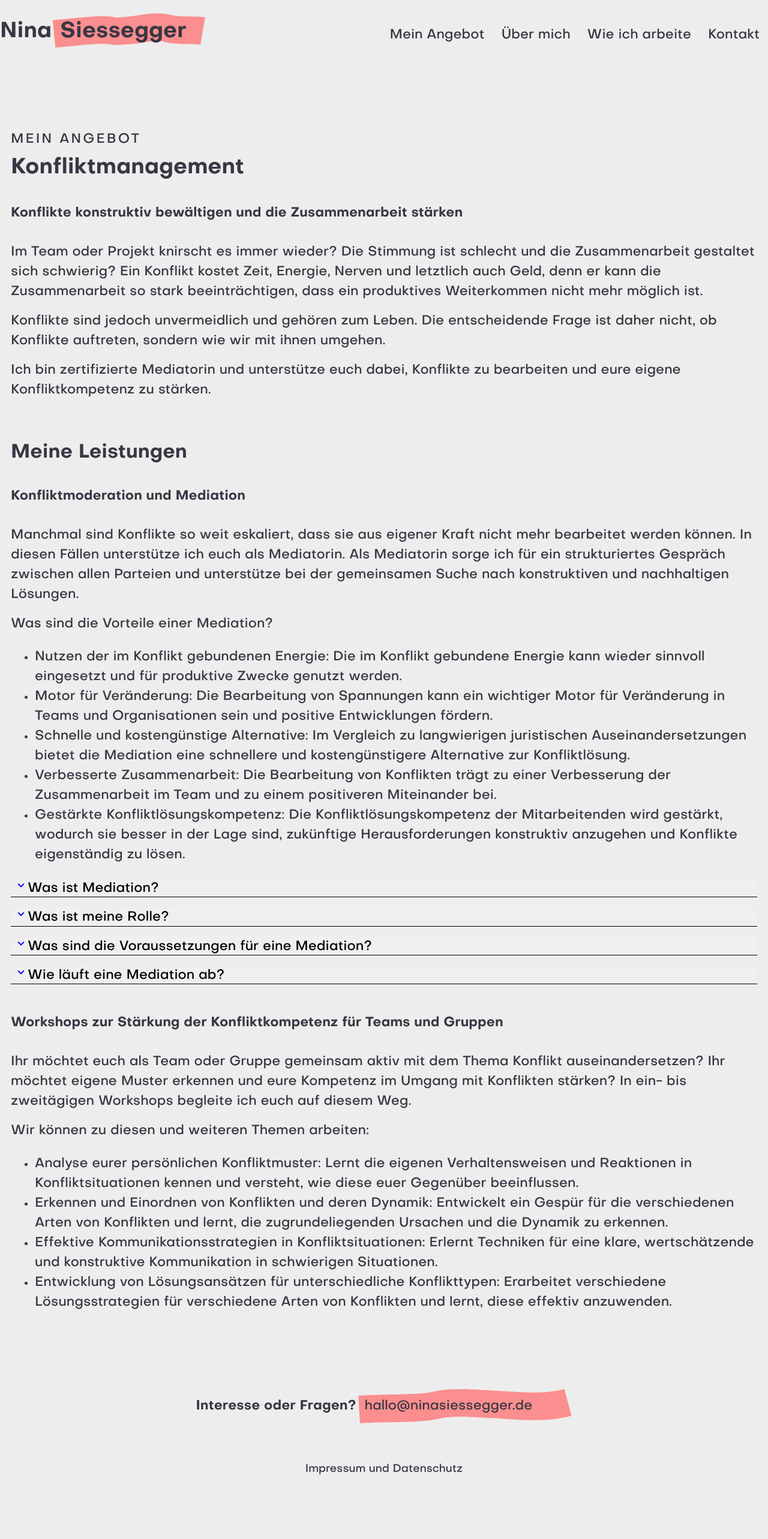
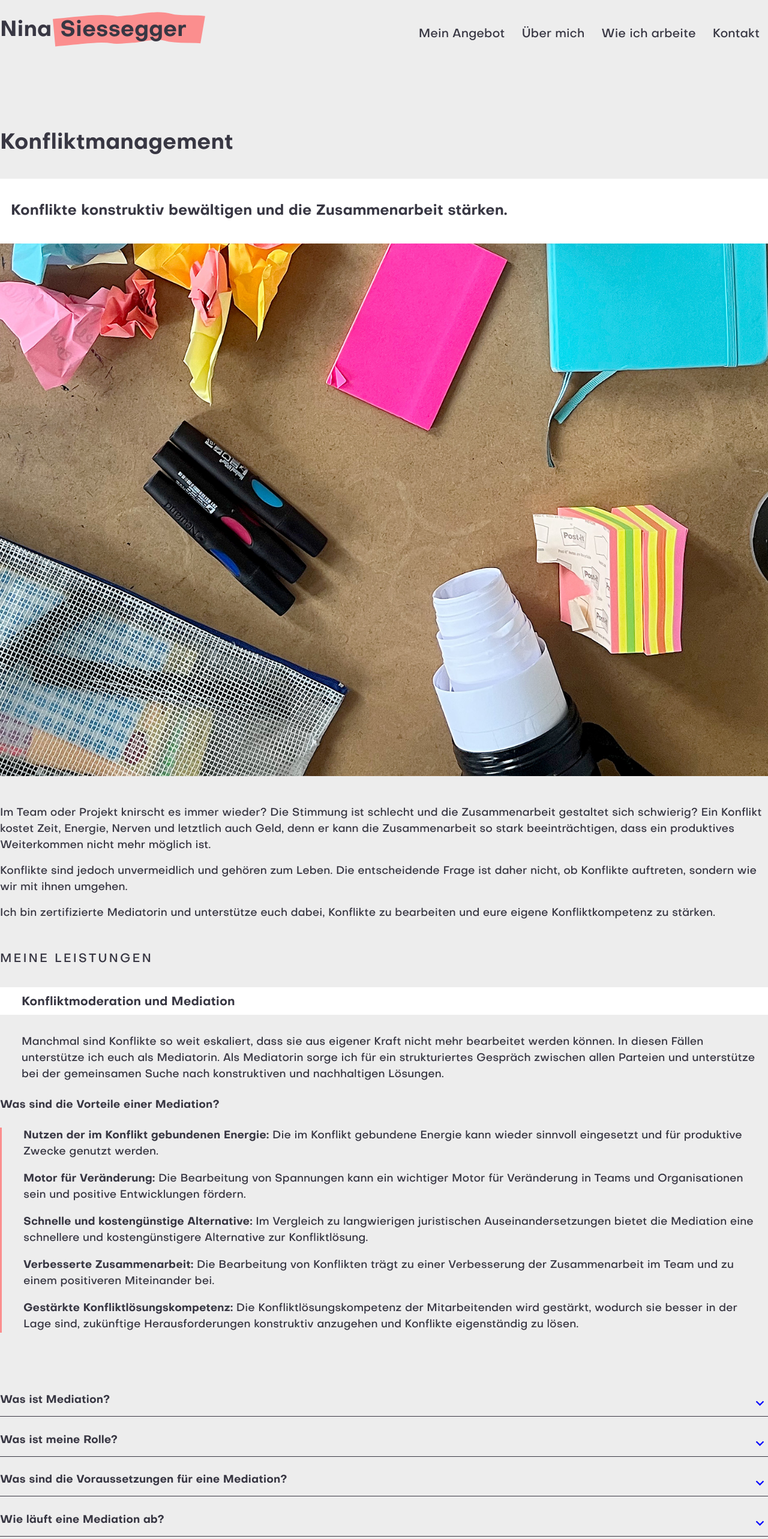
Before and after one commit to sssggr/ninasiessegger, a Nuxt app: page /konfliktmanagement in a window 1280 px wide. Shown: the top 2566 px of the page at 60% size. Before the commit the page ends 2527 px from the top, so only its background shows below. Built offline with nearby package versions, Linux system fonts and the light colour scheme.

Commit message:
Konfliktmanagement plus diverse CSS-Anpassungen

```diff
--- a/assets/css/base.css
+++ b/assets/css/base.css
@@ -12,10 +12,15 @@
   --fs-big: 1.75rem;
   --fs-bigger: 2rem;
   --fs-biggest: 2.25rem;
+
+  /* flexbox gutter */
+  --gutter: 2.25rem;
 }
+
+
 @media all and (max-width: 1520px) {
   :root{
-    --fs-basic: 1.375rem;
+    --fs-basic: 1.25rem;
     --fs-smaller: 1.125rem;
     --fs-big: 1.75rem;
     --fs-bigger: 2rem;
@@ -84,13 +89,14 @@ html {
   line-height: 1.5;
   -webkit-font-smoothing: antialiased;
   -moz-osx-font-smoothing: grayscale;
+  box-sizing: border-box;
 }
 
 body {
   background-color: var(--gray);
   font-family: "Objectivity", sans-serif;
   font-weight: 500;
-  font-size: var(--fs-basic);
+  font-size: var(--fs-smaller);
   color: var(--black);
 }
 
@@ -100,6 +106,16 @@ a {
 
 a:visited {
   color: var(--black);
+  text-decoration: none;
+}
+p a {
+  text-decoration: none;
+  border-color: var(--blue);
+  border-style: solid;
+  border-width: 0 0 1px 0;
+}
+p a:hover{
+  border-color: var(--red);
 }
 
 .wrap {
@@ -119,25 +135,38 @@ h2 {
   font-weight: 500;
   text-transform: uppercase;
   letter-spacing: 3px;
-  margin-bottom: 0.25rem;
+  margin-bottom: 2rem;
+  margin-top: 3rem;
 }
 
 h3 {
   font-size: var(--fs-basic);
   font-weight: 700;
-  margin: 0;
+  margin: 1rem 0;
 }
-
-p ~ h2{
-  font-size: var(--fs-bigger);
-  font-weight: 700;
-  letter-spacing: normal;
-  margin: 4rem 0 2rem;
-  text-transform: none;
+h3.offer-headline{
+  background-color: #FFFFFF;
+  padding: 0.5em var(--gutter) 0.3em;
+  margin-bottom: 2rem;
+}
+h4{
+  font-size: var(--fs-smaller);
 }
 
 p {
   margin: 0 0 1rem;
+}
+p.offer-text{
+  padding-left: var(--gutter);
+}
+ul.offer-list{
+  padding-left: var(--gutter);
+  border-left:solid 3px var(--red);
+}
+
+ul.offer-list li{
+  list-style: none;
+  margin-bottom: 1em;
 }
 
 .btn{
@@ -152,13 +181,24 @@ p {
 }
 
 a:hover.btn {
-  font-weight: 700;
+  background-color:#FB8E8E;
+  color: #383743;
 }
 
 a:visited.btn {
   color: var(--white);
 }
 
+.button-container .btn {
+  margin: 2rem;
+}
+hr {
+  border-style: dashed;
+  border-color: #0000FF;
+  border-width: 1px;
+  margin-top: 4rem;
+  margin-bottom: 5rem;
+}
 .hg-marker-container {
   position: relative;
   z-index: 0;
@@ -190,7 +230,50 @@ a:visited.btn {
   width: 100%;
 }
 
-/* Flexboxgrid: more gutter */
+/* Hero */
+
+.hero {
+  background-color: var(--white);
+  margin-bottom: 3rem;
+}
+.hero div {
+  padding: 0;
+}
+.hero > div {
+  display: flex;
+  flex-direction: column;
+  justify-content: space-between;
+}
+.hero-item1 {
+  order:1;
+}
+.hero-item2 {
+  order:2;
+}
+.hero h1,
+.hero p {
+  font-size: var(--fs-big);
+  font-weight: 700;
+  padding: var(--gutter);
+  margin-bottom: 0;
+}
+.hero-text-center-vertical {
+  display: flex;
+  flex-direction: row;
+  align-items: center;
+  height: 100%;
+}
+.portrait-container {
+  line-height: 0;
+}
+
+
+/* Flexboxgrid: edit */
+.row {
+  margin-right: calc(-0.5 * var(--gutter));
+  margin-left: calc(-0.5 * var(--gutter));
+}
+
 .col-xs,
 .col-xs-1,
 .col-xs-2,
@@ -203,11 +286,122 @@ a:visited.btn {
 .col-xs-9,
 .col-xs-10,
 .col-xs-11,
-.col-xs-12 {
-  padding-right: 1.125rem;
-  padding-left: 1.125rem;
+.col-xs-12,
+.col-xs-offset-0,
+.col-xs-offset-1,
+.col-xs-offset-2,
+.col-xs-offset-3,
+.col-xs-offset-4,
+.col-xs-offset-5,
+.col-xs-offset-6,
+.col-xs-offset-7,
+.col-xs-offset-8,
+.col-xs-offset-9,
+.col-xs-offset-10,
+.col-xs-offset-11,
+.col-xs-offset-12 {
+  padding-right: calc(0.5 * var(--gutter));
+  padding-left: calc(0.5 * var(--gutter));
+}
+@media only screen and (min-width: 48em) {
+  .col-sm,
+  .col-sm-1,
+  .col-sm-2,
+  .col-sm-3,
+  .col-sm-4,
+  .col-sm-5,
+  .col-sm-6,
+  .col-sm-7,
+  .col-sm-8,
+  .col-sm-9,
+  .col-sm-10,
+  .col-sm-11,
+  .col-sm-12,
+  .col-sm-offset-0,
+  .col-sm-offset-1,
+  .col-sm-offset-2,
+  .col-sm-offset-3,
+  .col-sm-offset-4,
+  .col-sm-offset-5,
+  .col-sm-offset-6,
+  .col-sm-offset-7,
+  .col-sm-offset-8,
+  .col-sm-offset-9,
+  .col-sm-offset-10,
+  .col-sm-offset-11,
+  .col-sm-offset-12 {
+    padding-right: calc(0.5 * var(--gutter));
+    padding-left: calc(0.5 * var(--gutter));
+  }
 }
 
+@media only screen and (min-width: 64em) {
+  .container {
+    width: 65rem;
+  }
+
+  .col-md,
+  .col-md-1,
+  .col-md-2,
+  .col-md-3,
+  .col-md-4,
+  .col-md-5,
+  .col-md-6,
+  .col-md-7,
+  .col-md-8,
+  .col-md-9,
+  .col-md-10,
+  .col-md-11,
+  .col-md-12,
+  .col-md-offset-0,
+  .col-md-offset-1,
+  .col-md-offset-2,
+  .col-md-offset-3,
+  .col-md-offset-4,
+  .col-md-offset-5,
+  .col-md-offset-6,
+  .col-md-offset-7,
+  .col-md-offset-8,
+  .col-md-offset-9,
+  .col-md-offset-10,
+  .col-md-offset-11,
+  .col-md-offset-12 {
+    padding-right: calc(0.5 * var(--gutter));
+    padding-left: calc(0.5 * var(--gutter));
+  }
+}
+
+@media only screen and (min-width: 75em) {
+  .col-lg,
+  .col-lg-1,
+  .col-lg-2,
+  .col-lg-3,
+  .col-lg-4,
+  .col-lg-5,
+  .col-lg-6,
+  .col-lg-7,
+  .col-lg-8,
+  .col-lg-9,
+  .col-lg-10,
+  .col-lg-11,
+  .col-lg-12,
+  .col-lg-offset-0,
+  .col-lg-offset-1,
+  .col-lg-offset-2,
+  .col-lg-offset-3,
+  .col-lg-offset-4,
+  .col-lg-offset-5,
+  .col-lg-offset-6,
+  .col-lg-offset-7,
+  .col-lg-offset-8,
+  .col-lg-offset-9,
+  .col-lg-offset-10,
+  .col-lg-offset-11,
+  .col-lg-offset-12 {
+    padding-right: calc(0.5 * var(--gutter));
+    padding-left: calc(0.5 * var(--gutter));
+  }
+}
 @media all and (max-width: 768px) {
   .container-fluid{
     padding-right: 1.25rem;
--- a/components/Accordion.vue
+++ b/components/Accordion.vue
@@ -1,10 +1,10 @@
 <template>
-    <div>
+    <div class="accordion-container">
         <div v-for="(item, index) in list" :key="index">
             <button @click="toggle(item)" class="accordion-title">
-                <svg v-if="!item.open" class="icon" xmlns="http://www.w3.org/2000/svg" width="1em" height="1em" viewBox="0 0 24 24"><path fill="#0000FF" d="M7.41 8.58L12 13.17l4.59-4.59L18 10l-6 6l-6-6z"/></svg>
-                <svg v-if="item.open" class="icon" xmlns="http://www.w3.org/2000/svg" width="1em" height="1em" viewBox="0 0 24 24"><path fill="#0000FF" d="M7.41 15.41L12 10.83l4.59 4.58L18 14l-6-6l-6 6z"/></svg>
-                <span>{{ item.title }}</span>
+                <span class="accordion-headline">{{ item.title }}</span>
+                <svg v-if="!item.open" class="icon" xmlns="http://www.w3.org/2000/svg" width="1.5em" height="1.5em" viewBox="0 0 24 24"><path fill="#0000FF" d="M7.41 8.58L12 13.17l4.59-4.59L18 10l-6 6l-6-6z"/></svg>
+                <svg v-if="item.open" class="icon" xmlns="http://www.w3.org/2000/svg" width="1.5em" height="1.5em" viewBox="0 0 24 24"><path fill="#0000FF" d="M7.41 15.41L12 10.83l4.59 4.58L18 14l-6-6l-6 6z"/></svg>
             </button>
             <div :class="{ hidden: !item.open }">
                 <div class="accordion-details">
@@ -35,22 +35,37 @@ function toggle(item) {
 </script>
 
 <style scoped>
+.accordion-container{
+    margin: 6rem 0 4rem;
+}
 button {
+    background-color: var(--gray);
     border: none;
-    border-bottom: 1px solid black;
+    border-bottom: 1px solid var(--black);
+    color: var(--black);
+    display: flex;
+    justify-content: space-between;
+    line-height: 1;
+    padding: 0.5rem 0;
     width: 100%;
     text-align: left;
+    font-weight: 700;
 }
-
+button:hover{
+    cursor: pointer;
+}
 .hidden {
     display: none;
 }
 
 .accordion-title {
-    margin-bottom: 1rem;
+    margin: 1.25em 0;
+}
+.accordion-headline{
+    display: inline;
 }
 
-.accordion-details {
+/* .accordion-details {
     margin-left: 1.8rem;
-}
+} */
 </style>
--- a/components/DefaultFooter.vue
+++ b/components/DefaultFooter.vue
@@ -1,18 +1,13 @@
 <template>
   <footer>
-    <div class="footer-email z-100">
-      <strong class="question">Interesse oder Fragen?</strong>
-      <div class="adress-container">
-        <div class="adress">
-          <a href="mailto:hallo@ninasiessegger.de">
-            hallo@ninasiessegger.de
-          </a>
-        </div>
-        <div class="svg-container">
-          <svg xmlns="http://www.w3.org/2000/svg" width="100%" height="100%" viewBox="0 0 356 57" fill="none"><path stroke-width="46" d="M1.564 34c37.565-2.352 70.75-.994 108.269-4 16.05-1.286 26.167-5.443 38.386-6 32.992-1.504 34.483-1.198 72.791 1.391 50.207 2.394 87.76 7.818 128.554-3.169"/></svg>
-        </div>
-      </div>
-    </div>
+    <p>
+      <strong>Du möchtest mehr erfahren?</strong><br>
+      Kontaktiere mich für ein unverbindliches Erstgespräch.
+    </p>
+    <NuxtLink to="/kontakt" class="btn">
+            Kontakt
+          </NuxtLink>
+    <hr>
 
     <div class="footer-links">
       <NuxtLink to="/impressum">
@@ -26,6 +21,9 @@
   </footer>
 </template>
 <style scoped>
+  p {
+    font-size: var(--fs-basic);
+  }
   footer{
     margin: 8rem 0 4rem;
     text-align: center;
@@ -33,7 +31,16 @@
   footer a{
     text-decoration: none;
   }
-  .footer-email{
+  .footer-links a:hover{
+    border-color: var(--blue);
+    border-style: solid;
+    border-width: 0 0 2px 0;
+    transition: 0.2s ease;
+  }
+  .footer-links{
+    margin-bottom: 5rem;
+  }
+  /* .footer-email{
     display: flex;
     flex-wrap: wrap;
     justify-content: center;
@@ -97,5 +104,5 @@
   footer .svg-container{
     width: 214px;
   }
-}
+} */
 </style>
--- a/components/NavBar.vue
+++ b/components/NavBar.vue
@@ -186,14 +186,13 @@ ul.nav-links {
   padding: 0 14px;
   border-color: var(--gray);
   border-style: solid;
-  border-width: 0 0 3px 0;
+  border-width: 0 0 2px 0;
 }
 
 .menu li:hover,
 .language-switch a:hover {
   border-color: var(--blue);
   border-style: solid;
-  border-width: 0 0 3px 0;
   transition: 0.3s ease;
 }
 
@@ -227,7 +226,7 @@ ul.nav-links {
   width: 16em;
   text-align: left;
   line-height: 1.2;
-  list-style-type: square;
+  list-style-type: disc;
   list-style-position: inside;
 }
 
--- a/pages/index.vue
+++ b/pages/index.vue
@@ -8,13 +8,12 @@ useSeoMeta({
 </script>
 
 <template>
-  <div>
     <div class="row">
       <div class="col-lg-offset-1 col-lg-10 col-md-12">
         <div class="row hero">
           <div class="col-xs-12 col-md-6 col-sm-6 hero-item1">
             <h1>
-              Gemeinsam wachsen, Veränderungen erfolgreich navigieren und die Zukunft gestalten - Organisationsberatung für eine Welt im Wandel.
+              Organisationsberatung für eine Welt im Wandel: Gemeinsam wachsen, Veränderungen erfolgreich navigieren und die Zukunft gestalten.
             </h1>
             <div class="button-container">
               <NuxtLink to="/ueber-mich" class="btn">
@@ -32,11 +31,11 @@ useSeoMeta({
       <h2>
         Mein Angebot
       </h2>
-      <div class="row">
-        <div class="col-xs-12 col-md-5 col-sm-5 col-lg-offset-1">
+      <div class="row teaser-container">
+        <div class="col-xs-12 col-md-5 col-sm-5 col-lg-offset-1 teaser-image-container">
           <img srcset="~/assets/images/desk1.jpg 2x" alt="Ninas desk" class="responsive-img">
         </div>
-        <div class="col-xs-12 col-md-7 col-sm-7 col-lg-5 teaser-container">
+        <div class="col-xs-12 col-md-7 col-sm-7 col-lg-5 teaser-text-container">
           <h3 class="organisationalConsulting">
             Agile Organisationsberatung
           </h3>
@@ -47,10 +46,12 @@ useSeoMeta({
             Mehr
           </NuxtLink>
         </div>
-        <div class="col-xs-12 col-md-5 col-sm-5 col-lg-offset-1">
+      </div>
+      <div class="row teaser-container">
+        <div class="col-xs-12 col-md-5 col-sm-5 col-lg-offset-1 teaser-image-container">
           <img srcset="~/assets/images/desk2.jpg 2x" alt="Ninas desk" class="responsive-img">
         </div>
-        <div class="col-xs-12 col-md-7 col-sm-7 col-lg-5 teaser-container">
+        <div class="col-xs-12 col-md-7 col-sm-7 col-lg-5 teaser-text-container">
           <h3>
             Teamentwicklung
           </h3>
@@ -61,10 +62,12 @@ useSeoMeta({
             Mehr
           </NuxtLink>
         </div>
-        <div class="col-xs-12 col-md-5 col-sm-5 col-lg-offset-1">
+      </div>
+      <div class="row teaser-container">
+        <div class="col-xs-12 col-md-5 col-sm-5 col-lg-offset-1 teaser-image-container">
           <img srcset="~/assets/images/desk3.jpg 2x" alt="Ninas desk" class="responsive-img">
         </div>
-        <div class="col-xs-12 col-md-7 col-sm-7 col-lg-5 teaser-container">
+        <div class="col-xs-12 col-md-7 col-sm-7 col-lg-5 teaser-text-container">
           <h3>
             Leadership Coaching
           </h3>
@@ -75,10 +78,12 @@ useSeoMeta({
             Mehr
           </NuxtLink>
         </div>
-        <div class="col-xs-12 col-md-5 col-sm-5 col-lg-offset-1">
-          <img srcset="~/assets/images/desk4.jpg 2x" alt="Ninas desk" class="responsive-img">
+      </div>
+      <div class="row teaser-container">
+        <div class="col-xs-12 col-md-5 col-sm-5 col-lg-offset-1 teaser-image-container">
+          <img srcset="~/assets/images/desk4.jpg" alt="Ninas desk" class="responsive-img">
         </div>
-        <div class="col-xs-12 col-md-7 col-sm-7 col-lg-5 teaser-container">
+        <div class="col-xs-12 col-md-7 col-sm-7 col-lg-5 teaser-text-container">
           <h3>
             Konfliktmanagement
           </h3>
@@ -110,7 +115,6 @@ useSeoMeta({
           </div>
         </div>
       </section>
-  </div>
 </template>
 
 <script>
@@ -119,48 +123,19 @@ export default {
 }
 </script>
 <style scoped>
-  .hero {
-    background-color: var(--white);
+  h3 {
     margin: 0;
   }
-  .hero div {
-    padding: 0;
+  .teaser-container {
+    margin-bottom: calc(0.5 * var(--gutter));
+    margin-top: calc(0.5 * var(--gutter));
   }
-  .hero > div {
-    display: flex;
-    flex-direction: column;
-    justify-content: space-between;
-  }
-  .hero-item1 {
-    order:1;
-  }
-  .hero-item2 {
-    order:2;
-  }
-  .hero h1 {
-    font-size: var(--fs-big);
-    padding: 2rem;
-    margin-bottom: 0rem;
-  }
-  .portrait-container {
+  .teaser-image-container{
     line-height: 0;
   }
-  .button-container .btn {
-    margin: 2rem;
-  }
-
-  h2 {
-    margin-bottom: 2rem;
-    margin-top: 6rem;
-  }
-
-  .teaser-container {
-    margin-bottom: 3rem;
-    margin-top: 2rem;
-
-    p {
-      font-size: var(--fs-smaller);
-    }
+  .teaser-text-container{
+    padding-top: calc(0.5 * var(--gutter));
+    padding-bottom: calc(0.5 * var(--gutter));
   }
 
   ul {
--- a/pages/konfliktmanagement.vue
+++ b/pages/konfliktmanagement.vue
@@ -10,58 +10,106 @@ useSeoMeta({
 <template>
   <div class="row">
     <div class="col-xs-12 col-md-offset-1 col-lg-offset-2 col-lg-9 col-md-10">
-      <h2 class="z-100">
-        Mein Angebot
-      </h2>
-      <h1 class="z-100">
+      <h1>
         Konfliktmanagement
       </h1>
-      <h3 class="z-100">Konflikte konstruktiv bewältigen und die Zusammenarbeit stärken</h3>
-      <p class="z-100">
-        Im Team oder Projekt knirscht es immer wieder? Die Stimmung ist schlecht und die Zusammenarbeit gestaltet sich schwierig? Ein Konflikt kostet Zeit, Energie, Nerven und letztlich auch Geld, denn er kann die Zusammenarbeit so stark beeinträchtigen, dass ein produktives Weiterkommen nicht mehr möglich ist.
+    </div>
+  </div>
+  <section>
+    <div class="row">
+      <div class="col-lg-offset-1 col-lg-10 col-md-12">
+        <div class="row hero">
+          <div class="col-xs-12 col-md-6 col-sm-6 hero-item1">
+            <div class="hero-text-center-vertical">
+              <p>
+                Konflikte konstruktiv bewältigen und die Zusammenarbeit stärken.
               </p>
-      <p class="z-100">
-        Konflikte sind jedoch unvermeidlich und gehören zum Leben. Die entscheidende Frage ist daher nicht, ob Konflikte auftreten, sondern wie wir mit ihnen umgehen.
+            </div>
+          </div>
+          <div class="col-xs-12 col-md-6 col-sm-6 portrait-container hero-item2">
+            <img srcset="~/assets/images/desk4.jpg" alt="Ninas desk" class="responsive-img">
+          </div>
+        </div>
+      </div>
+    </div>
+    <div class="row">
+      <div class="col-xs-12 col-md-offset-1 col-lg-offset-2 col-lg-9 col-md-10">
+        <p>
+          Im Team oder Projekt knirscht es immer wieder? Die Stimmung ist schlecht und die Zusammenarbeit gestaltet sich
+          schwierig? Ein Konflikt kostet Zeit, Energie, Nerven und letztlich auch Geld, denn er kann die Zusammenarbeit
+          so stark beeinträchtigen, dass ein produktives Weiterkommen nicht mehr möglich ist.
         </p>
-      <p class="z-100">
-        Ich bin zertifizierte Mediatorin und unterstütze euch dabei, Konflikte zu bearbeiten und eure eigene Konfliktkompetenz zu stärken.
+        <p>
+          Konflikte sind jedoch unvermeidlich und gehören zum Leben. Die entscheidende Frage ist daher nicht, ob
+          Konflikte auftreten, sondern wie wir mit ihnen umgehen.
         </p>
-      <h2 class="z-100">Meine Leistungen</h2>
-      <h3 class="z-100">Konfliktmoderation und Mediation</h3>
-      <p class="z-100">
-        Manchmal sind Konflikte so weit eskaliert, dass sie aus eigener Kraft nicht mehr bearbeitet werden können. In diesen Fällen unterstütze ich euch als Mediatorin. Als Mediatorin sorge ich für ein strukturiertes Gespräch zwischen allen Parteien und unterstütze bei der gemeinsamen Suche nach konstruktiven und nachhaltigen Lösungen.
+        <p>
+          Ich bin zertifizierte Mediatorin und unterstütze euch dabei, Konflikte zu bearbeiten und eure eigene
+          Konfliktkompetenz zu stärken.
         </p>
-      <p class="z-100">
+      </div>
+    </div>
+  </section>
+  <section>
+    <div class="row">
+      <div class="col-lg-offset-1 col-lg-10 col-md-12">
+        <h2>Meine Leistungen</h2>
+      </div>
+    </div>
+    <div class="row">
+      <div class="col-xs-12 col-md-offset-1 col-lg-offset-2 col-lg-9 col-md-10">
+        <h3 class="offer-headline">Konfliktmoderation und Mediation</h3>
+        <p class="offer-text">
+          Manchmal sind Konflikte so weit eskaliert, dass sie aus eigener Kraft nicht mehr bearbeitet werden können. In
+          diesen Fällen unterstütze ich euch als Mediatorin. Als Mediatorin sorge ich für ein strukturiertes Gespräch
+          zwischen allen Parteien und unterstütze bei der gemeinsamen Suche nach konstruktiven und nachhaltigen
+          Lösungen.
+        </p>
+        <h4>
           Was sind die Vorteile einer Mediation?
+        </h4>
+        <ul class="offer-list">
+          <li><strong>Nutzen der im Konflikt gebundenen Energie:</strong> Die im Konflikt gebundene Energie kann wieder
+            sinnvoll eingesetzt und für produktive Zwecke genutzt werden.</li>
+          <li><strong>Motor für Veränderung:</strong> Die Bearbeitung von Spannungen kann ein wichtiger Motor für
+            Veränderung in Teams und Organisationen sein und positive Entwicklungen fördern.</li>
+          <li><strong>Schnelle und kostengünstige Alternative:</strong> Im Vergleich zu langwierigen juristischen
+            Auseinandersetzungen bietet die Mediation eine schnellere und kostengünstigere Alternative zur
+            Konfliktlösung.</li>
+          <li><strong>Verbesserte Zusammenarbeit:</strong> Die Bearbeitung von Konflikten trägt zu einer Verbesserung
+            der Zusammenarbeit im Team und zu einem positiveren Miteinander bei.</li>
+          <li><strong>Gestärkte Konfliktlösungskompetenz:</strong> Die Konfliktlösungskompetenz der Mitarbeitenden wird gestärkt, wodurch
+            sie besser in der Lage sind, zukünftige Herausforderungen konstruktiv anzugehen und Konflikte eigenständig
+            zu lösen.</li>
+        </ul>
+        <Accordion :items="mediationInfo" />
+      </div>
+    </div>
+    <div class="row">
+      <div class="col-xs-12 col-md-offset-1 col-lg-offset-2 col-lg-9 col-md-10">
+        <h3 class="offer-headline">Workshops zur Stärkung der Konfliktkompetenz für Teams und Gruppen</h3>
+        <p class="offer-text">
+          Ihr möchtet euch als Team oder Gruppe gemeinsam aktiv mit dem Thema Konflikt auseinandersetzen? Ihr möchtet
+          eigene Muster erkennen und eure Kompetenz im Umgang mit Konflikten stärken? In ein- bis zweitägigen Workshops
+          begleite ich euch auf diesem Weg.
         </p>
-      <ul>
-        <li>Nutzen der im Konflikt gebundenen Energie: Die im Konflikt gebundene Energie kann wieder sinnvoll eingesetzt und für produktive Zwecke genutzt werden.</li>
-        <li>Motor für Veränderung: Die Bearbeitung von Spannungen kann ein wichtiger Motor für Veränderung in Teams und Organisationen sein und positive Entwicklungen fördern.</li>
-        <li>Schnelle und kostengünstige Alternative: Im Vergleich zu langwierigen juristischen Auseinandersetzungen bietet die Mediation eine schnellere und kostengünstigere Alternative zur Konfliktlösung.</li>
-        <li>Verbesserte Zusammenarbeit: Die Bearbeitung von Konflikten trägt zu einer Verbesserung der Zusammenarbeit im Team und zu einem positiveren Miteinander bei.</li>
-        <li>Gestärkte Konfliktlösungskompetenz: Die Konfliktlösungskompetenz der Mitarbeitenden wird gestärkt, wodurch sie besser in der Lage sind, zukünftige Herausforderungen konstruktiv anzugehen und Konflikte eigenständig zu lösen.</li>
-      </ul>
-      <Accordion :items="mediationInfo"/>
-
-
-
-
-
-      <h3 class="z-100">Workshops zur Stärkung der Konfliktkompetenz für Teams und Gruppen</h3>
-      <p class="z-100">
-        Ihr möchtet euch als Team oder Gruppe gemeinsam aktiv mit dem Thema Konflikt auseinandersetzen? Ihr möchtet eigene Muster erkennen und eure Kompetenz im Umgang mit Konflikten stärken? In ein- bis zweitägigen Workshops begleite ich euch auf diesem Weg.
-      </p>
-      <p class="z-100">
+        <h4>
           Wir können zu diesen und weiteren Themen arbeiten:
-      </p>
-      <ul>
-        <li>Analyse eurer persönlichen Konfliktmuster: Lernt die eigenen  Verhaltensweisen und Reaktionen in Konfliktsituationen kennen und versteht, wie diese euer Gegenüber beeinflussen.</li>
-        <li>Erkennen und Einordnen von Konflikten und deren Dynamik: Entwickelt ein  Gespür für die verschiedenen Arten von Konflikten und lernt, die  zugrundeliegenden Ursachen und die Dynamik zu erkennen.</li>
-        <li>Effektive Kommunikationsstrategien in Konfliktsituationen: Erlernt Techniken  für eine klare, wertschätzende und konstruktive Kommunikation in  schwierigen Situationen.</li>
-        <li>Entwicklung von Lösungsansätzen für unterschiedliche Konflikttypen: Erarbeitet verschiedene Lösungsstrategien für verschiedene Arten von Konflikten und  lernt, diese effektiv anzuwenden.</li>
+        </h4>
+        <ul class="offer-list">
+          <li><strong>Analyse eurer persönlichen Konfliktmuster:</strong> Lernt die eigenen Verhaltensweisen und Reaktionen in
+            Konfliktsituationen kennen und versteht, wie diese euer Gegenüber beeinflussen.</li>
+          <li><strong>Erkennen und Einordnen von Konflikten und deren Dynamik:</strong> Entwickelt ein Gespür für die verschiedenen Arten
+            von Konflikten und lernt, die zugrundeliegenden Ursachen und die Dynamik zu erkennen.</li>
+          <li><strong>Effektive Kommunikationsstrategien in Konfliktsituationen:</strong> Erlernt Techniken für eine klare,
+            wertschätzende
+            und konstruktive Kommunikation in schwierigen Situationen.</li>
+          <li><strong>Entwicklung von Lösungsansätzen für unterschiedliche Konflikttypen:</strong> Erarbeitet verschiedene
+            Lösungsstrategien für verschiedene Arten von Konflikten und lernt, diese effektiv anzuwenden.</li>
         </ul>
       </div>
     </div>
+  </section>
 </template>
 
 <script>
@@ -88,14 +136,3 @@ const mediationInfo = [
   }
 ]
 </script>
-
-<style scoped>
-.hg-marker .svg-container{
-  margin-top: 5rem;
-}
-
-h3 {
-  font-weight: 700;
-  margin: 2rem 0 2rem;
-}
-</style>
```
Also changed, not shown: 1 other file (tests, documents, lock files or other folders). Lines whose indentation alone changed are shown as unchanged.
